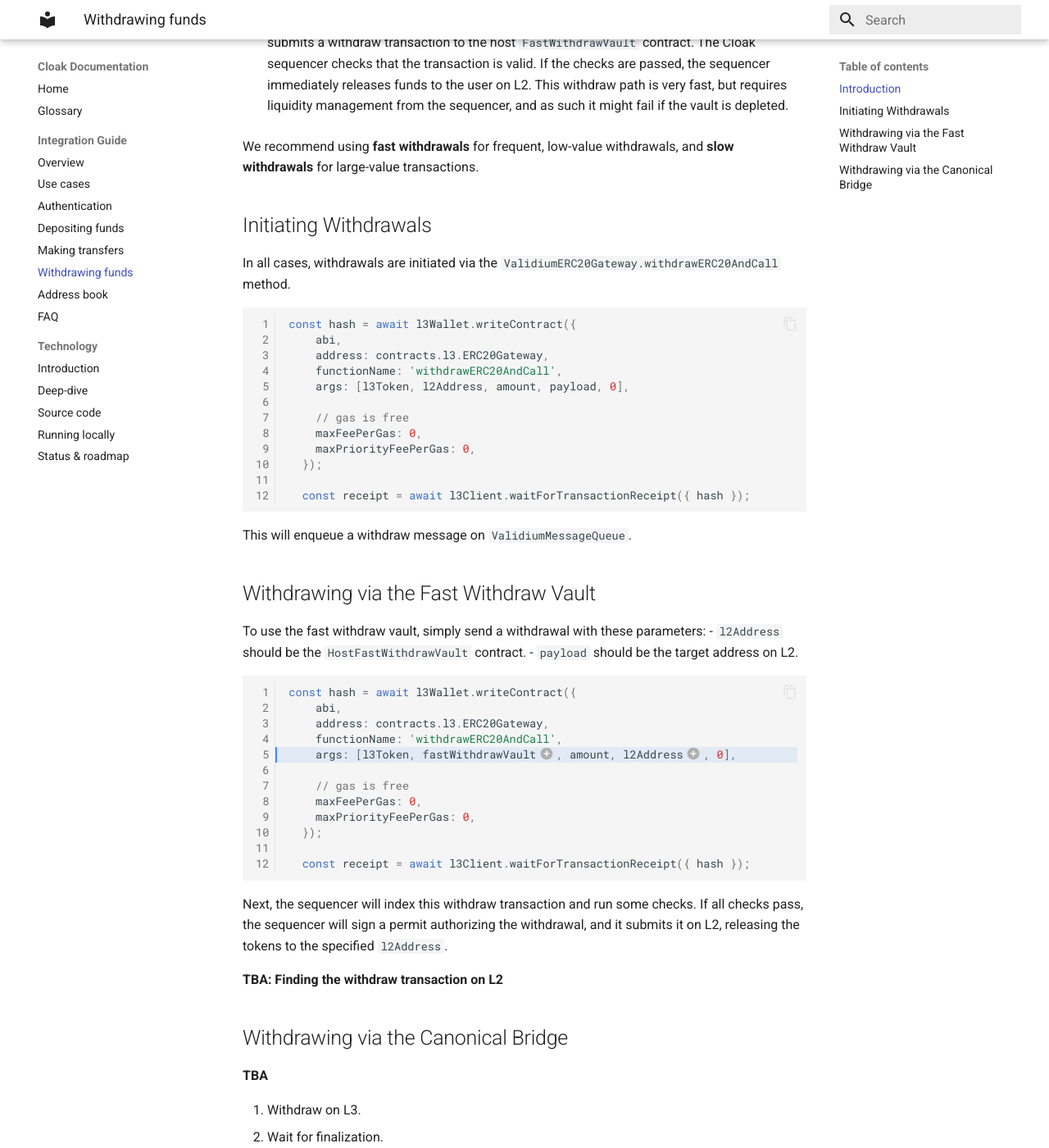
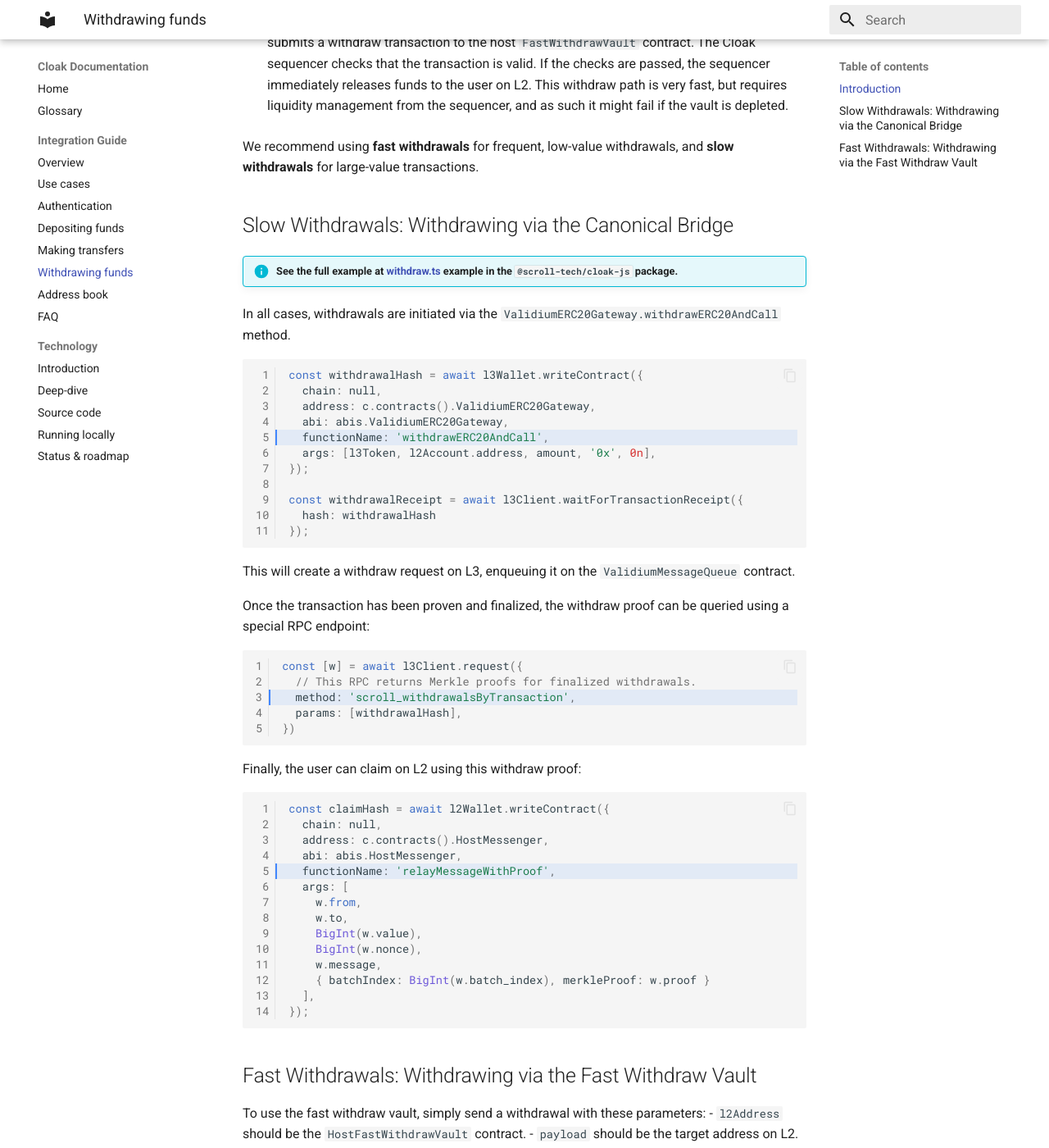
Before and after one commit to scroll-tech/cloak-documentation, an MkDocs documentation site: the page built from docs/integration/withdrawals.md, in a window 1280 px wide and 1400 px high, scrolled down 444 px. Shown: the whole window at 82% size. Built offline with MkDocs 1.6.1 and Material for MkDocs 9.7.7, drawn with Linux system fonts in a browser that asks for light colours; some of the changed text lies outside the part shown.

Commit message:
update examples

````diff
--- a/docs/integration/withdrawals.md
+++ b/docs/integration/withdrawals.md
@@ -21,47 +21,77 @@ Cloak offers two ways to withdraw funds:
 
 We recommend using **fast withdrawals** for frequent, low-value withdrawals, and **slow withdrawals** for large-value transactions.
 
-## Initiating Withdrawals
+
+## Slow Withdrawals: Withdrawing via the Canonical Bridge
+
+!!! info "See the full example at [withdraw.ts](https://github.com/scroll-tech/cloak-js/tree/main/examples/viem/withdraw.ts) example in the `@scroll-tech/cloak-js` package."
 
 In all cases, withdrawals are initiated via the `ValidiumERC20Gateway.withdrawERC20AndCall` method.
 
-```js linenums="1"
-const hash = await l3Wallet.writeContract({
-    abi,
-    address: contracts.l3.ERC20Gateway,
-    functionName: 'withdrawERC20AndCall',
-    args: [l3Token, l2Address, amount, payload, 0],
+```js linenums="1" hl_lines="5-5"
+const withdrawalHash = await l3Wallet.writeContract({
+  chain: null,
+  address: c.contracts().ValidiumERC20Gateway,
+  abi: abis.ValidiumERC20Gateway,
+  functionName: 'withdrawERC20AndCall',
+  args: [l3Token, l2Account.address, amount, '0x', 0n],
+});
 
-    // gas is free
-    maxFeePerGas: 0,
-    maxPriorityFeePerGas: 0,
-  });
-
-  const receipt = await l3Client.waitForTransactionReceipt({ hash });
+const withdrawalReceipt = await l3Client.waitForTransactionReceipt({
+  hash: withdrawalHash
+});
 ```
 
-This will enqueue a withdraw message on `ValidiumMessageQueue`.
+This will create a withdraw request on L3, enqueuing it on the `ValidiumMessageQueue` contract.
+
+Once the transaction has been proven and finalized, the withdraw proof can be queried using a special RPC endpoint:
+
+```js linenums="1" hl_lines="3-3"
+const [w] = await l3Client.request({
+  // This RPC returns Merkle proofs for finalized withdrawals.
+  method: 'scroll_withdrawalsByTransaction',
+  params: [withdrawalHash],
+})
+```
+
+Finally, the user can claim on L2 using this withdraw proof:
+
+```js linenums="1" hl_lines="5-5"
+const claimHash = await l2Wallet.writeContract({
+  chain: null,
+  address: c.contracts().HostMessenger,
+  abi: abis.HostMessenger,
+  functionName: 'relayMessageWithProof',
+  args: [
+    w.from,
+    w.to,
+    BigInt(w.value),
+    BigInt(w.nonce),
+    w.message,
+    { batchIndex: BigInt(w.batch_index), merkleProof: w.proof }
+  ],
+});
+```
 
 
-## Withdrawing via the Fast Withdraw Vault
+## Fast Withdrawals: Withdrawing via the Fast Withdraw Vault
 
 To use the fast withdraw vault, simply send a withdrawal with these parameters:
 - `l2Address` should be the `HostFastWithdrawVault` contract.
 - `payload` should be the target address on L2.
 
-```js linenums="1" hl_lines="5-5"
-const hash = await l3Wallet.writeContract({
-    abi,
-    address: contracts.l3.ERC20Gateway,
-    functionName: 'withdrawERC20AndCall',
-    args: [l3Token, fastWithdrawVault/* (1)! */, amount, l2Address/* (2)! */, 0],
+```js linenums="1" hl_lines="6-6"
+const withdrawalHash = await l3Wallet.writeContract({
+  chain: null,
+  address: c.contracts().ValidiumERC20Gateway,
+  abi: abis.ValidiumERC20Gateway,
+  functionName: 'withdrawERC20AndCall',
+  args: [l3Token, fastWithdrawVault/* (1)! */, amount, l2Address/* (2)! */, 0n],
+});
 
-    // gas is free
-    maxFeePerGas: 0,
-    maxPriorityFeePerGas: 0,
-  });
-
-  const receipt = await l3Client.waitForTransactionReceipt({ hash });
+const withdrawalReceipt = await l3Client.waitForTransactionReceipt({
+  hash: withdrawalHash
+});
 ```
 
 1. Withdraw target address is `HostFastWithdrawVault`, which checks the sequencer permit and releases the funds.
@@ -71,12 +101,3 @@ Next, the sequencer will index this withdraw transaction and run some checks.
 If all checks pass, the sequencer will sign a permit authorizing the withdrawal, and it submits it on L2, releasing the tokens to the specified `l2Address`.
 
 **TBA: Finding the withdraw transaction on L2**
-
-
-## Withdrawing via the Canonical Bridge
-
-**TBA**
-
-1. Withdraw on L3.
-2. Wait for finalization.
-3. Claim via Merkle proof.
````
Also changed, not shown: docs/integration/address-book.md (+2 -0 lines), docs/integration/deposits.md (+46 -27 lines), docs/integration/transfers.md (+12 -7 lines).
